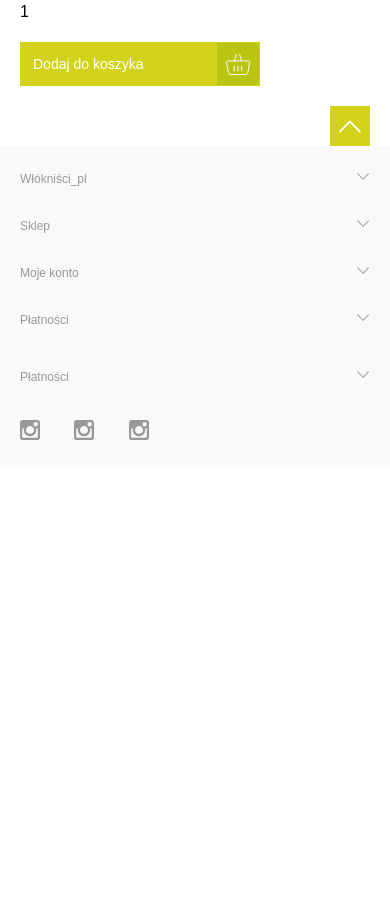
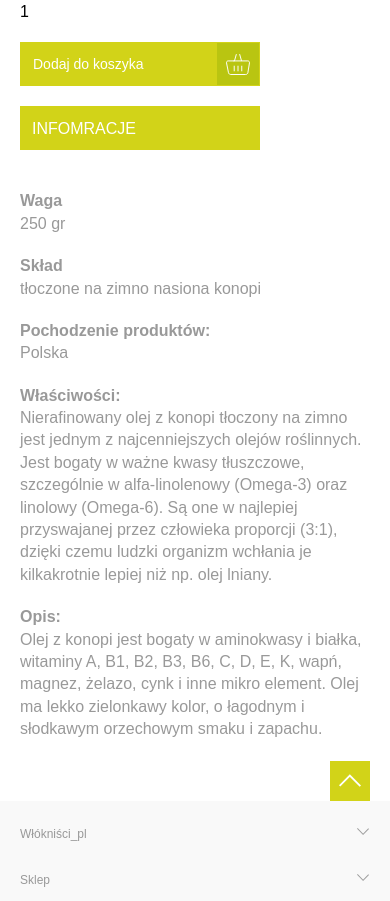
Before and after one commit to ppsirius/hemp-shop, a website: page product.html in a window 390 px wide. Shown: the part 608-1509 px from the top of the page. Before the commit the page ends 1075 px from the top, so only its background shows below. Drawn offline with nearby package versions, Linux system fonts and the light colour scheme.

Commit message:
- product mobile update

```diff
--- a/product.html
+++ b/product.html
@@ -213,7 +213,31 @@
 					</div>
 				</div>
 				<div class="product-description">
-
+					<div class="headline-green">
+						Infomracje
+					</div>
+					<ul class="product-description-list">
+						<li class="product-description-element">
+							<span class="description-title">Waga</span>
+							<span class="description-info">250 gr</span>
+						</li>
+						<li class="product-description-element">
+							<span class="description-title">Skład</span>
+							<span class="description-info">tłoczone na zimno nasiona konopi</span>
+						</li>
+						<li class="product-description-element">
+							<span class="description-title">Pochodzenie produktów:</span>
+							<span class="description-info">Polska</span>
+						</li>
+						<li class="product-description-element">
+							<span class="description-title">Właściwości:</span>
+							<span class="description-info">Nierafinowany olej z konopi tłoczony na zimno jest jednym z najcenniejszych olejów roślinnych. Jest bogaty w ważne kwasy tłuszczowe, szczególnie w alfa-linolenowy (Omega-3) oraz linolowy (Omega-6). Są one w najlepiej przyswajanej przez człowieka proporcji (3:1), dzięki czemu ludzki organizm wchłania je kilkakrotnie lepiej niż np. olej lniany.</span>
+						</li>
+						<li class="product-description-element">
+							<span class="description-title">Opis:</span>
+							<span class="description-info">Olej z konopi jest bogaty w aminokwasy i białka, witaminy A, B1, B2, B3, B6, C, D, E, K, wapń, magnez, żelazo, cynk i inne mikro element. Olej ma  lekko zielonkawy kolor, o łagodnym i słodkawym orzechowym smaku i zapachu.</span>
+						</li>
+					</ul>
 				</div>
 				<div class="popular-products">
 
--- a/sass/main/_helpers.scss
+++ b/sass/main/_helpers.scss
@@ -69,3 +69,12 @@
 .green-text {
 	color: $green;
 }
+
+.headline-green {
+	max-width: 240px;
+	max-height: 44px;
+	padding: 12px;
+	background-color: $green;;
+	color: #fff;
+	text-transform: uppercase;
+}
--- a/sass/pages/_product.scss
+++ b/sass/pages/_product.scss
@@ -96,13 +96,36 @@
 					margin: $gutter 0;
 					max-width: 240px;
 				}
-
-
 			}
 
 
 
+
 		}
+
+	}
+
+	.product-description {
+
+		.product-description-list {
+			display: block;
+			margin-top: $gutter * 2;
+			color: $gray-dark;
+
+			.product-description-element {
+				margin-bottom: $gutter;
+
+				.description-title {
+					display: block;
+					font-weight: 700;
+				}
+
+				.description-info {
+					display: block;
+				}
+			}
+		}
+
 	}
 
 }
```
Also changed, not shown: css/style.css.
